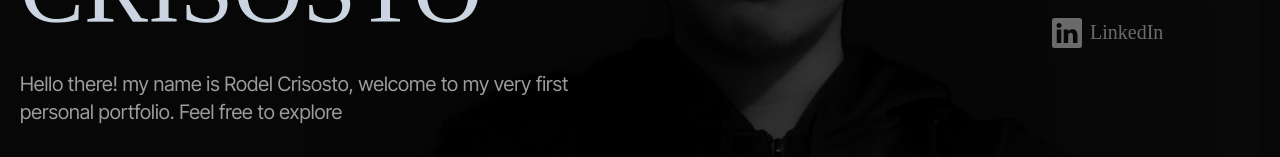
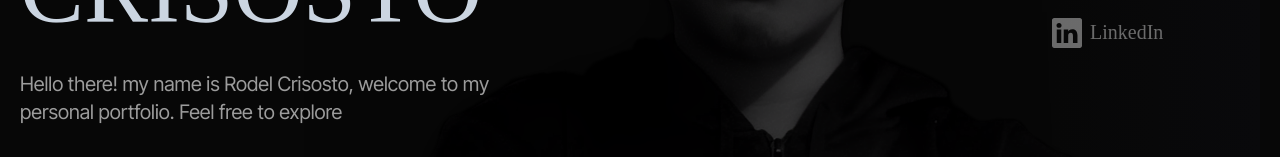
Before and after one commit to wolfcarves/Portfolio, a React (Create React App) app: page / in a window 1280 px wide. Shown: the part 507-664 px from the top of the page. Built offline with nearby package versions, Linux system fonts and the light colour scheme; a web font is replaced by a local one.

Commit message:
Update Name.js

```diff
--- a/src/components/Name.js
+++ b/src/components/Name.js
@@ -9,7 +9,7 @@ const Name = ({ scrollToAbout }) => {
                 <span className='text-slate-300'>CRISOSTO</span>
             </div>
             <p className="inter-ff mt-8 w-2/3 lg:text-xl opacity-60">
-                Hello there! my name is Rodel Crisosto, welcome to my very first personal portfolio. Feel free to explore
+                Hello there! my name is Rodel Crisosto, welcome to my personal portfolio. Feel free to explore
             </p>
 
             <div className='flex mt-8 md:text-lg'>
```
